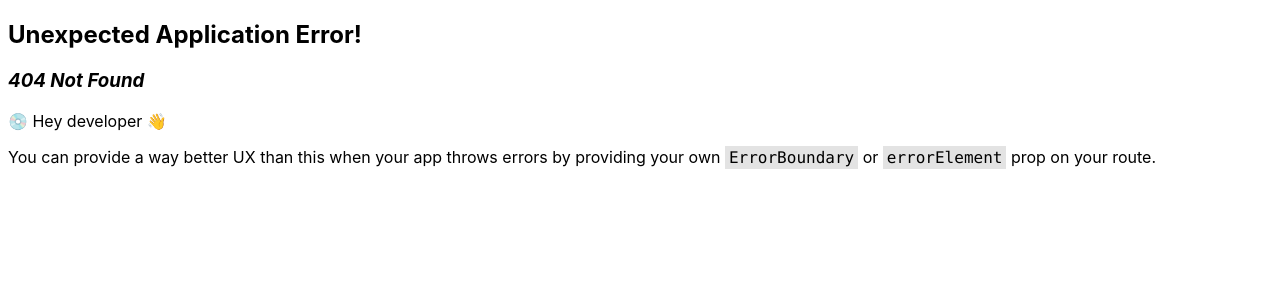
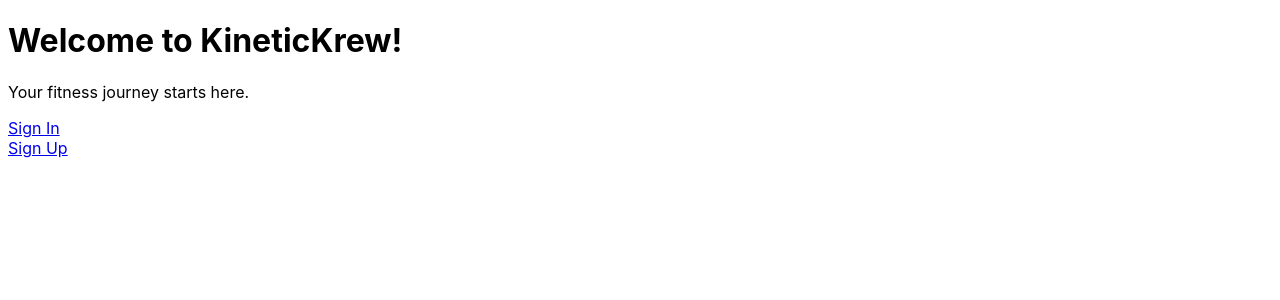
Before and after one commit to marriiaa-j/KineticKrew, a React (Create React App) app: page /landingpage in a window 1280 px wide. Before the commit this address had no page. Shown: the top 300 px of the page. Built offline with nearby package versions, Linux system fonts and the light colour scheme.

Commit message:
Add Landing Page and update navigation routes

```diff
--- a/src/App.js
+++ b/src/App.js
@@ -19,15 +19,18 @@ function App() {
           Learn React
         </a>
         <br />
-        <Link to={'/homepage'}>Homepage</Link>
+        <Link to="/landingpage">Landing Page</Link>
         <br />
         <Link to="/SignIn">Go to Sign In</Link>
         <br />
-        <Link to={'/Questionnaire'}>Questionnaire</Link>
+        <Link to="/Questionnaire">Questionnaire</Link>
         <br />
         <Link to="/signin">Go to Sign In</Link>
         <br />
         <Link to="/signup">Go to Sign Up</Link>
+        <br />
+        <Link to="/homepage">Homepage</Link>
+        <br />
 
 
       </header>
--- /dev/null
+++ b/src/LandingPage.js
@@ -0,0 +1,19 @@
+import './LandingPage.css';
+import { Link } from 'react-router-dom';
+
+function LandingPage() {
+  return (
+    <div className="landing-page">
+      <header className="landing-header">
+        <h1>Welcome to KineticKrew!</h1>
+        <p>Your fitness journey starts here.</p>
+
+        <Link to="/Signin">Sign In</Link>
+        <br />
+        <Link to="/Signup">Sign Up</Link>
+      </header>
+    </div>
+  );
+}
+
+export default LandingPage;
```
Also changed, not shown: src/index.js (+9 -6 lines), src/LandingPage.css (added).
